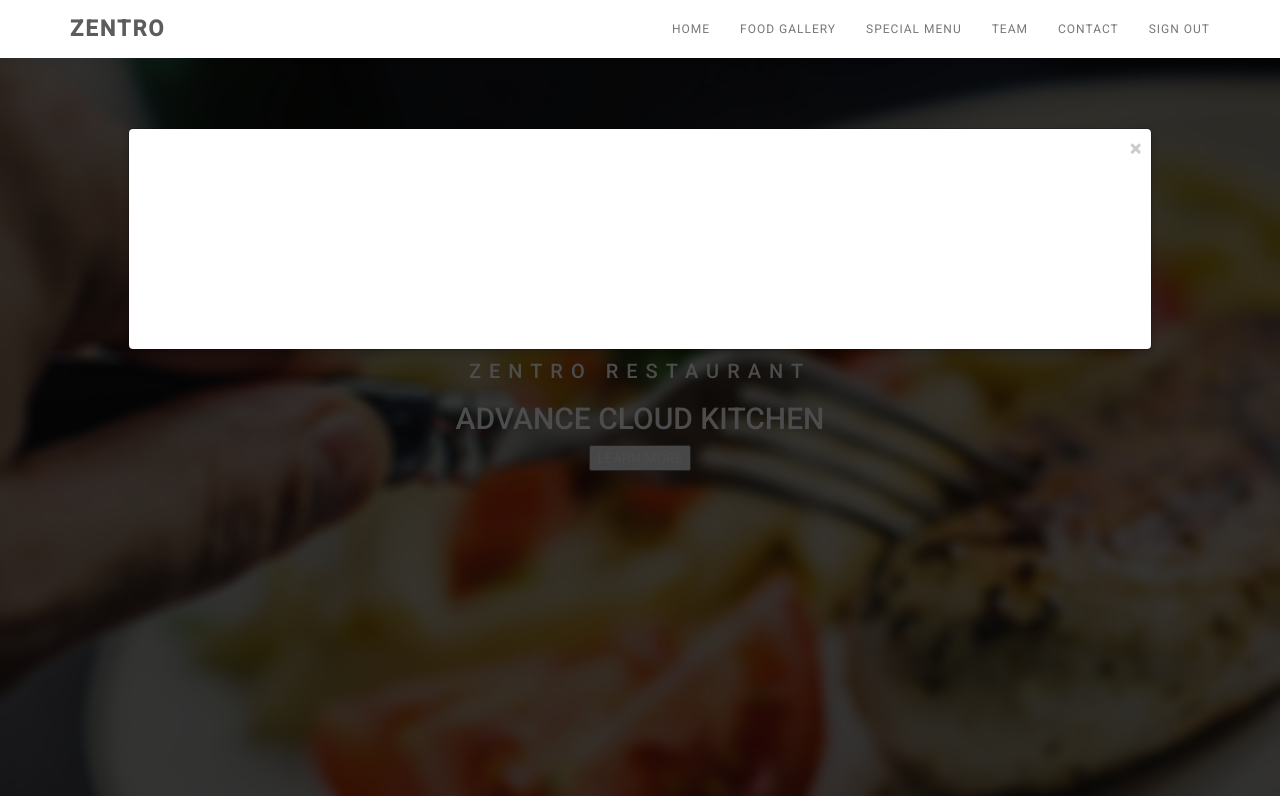
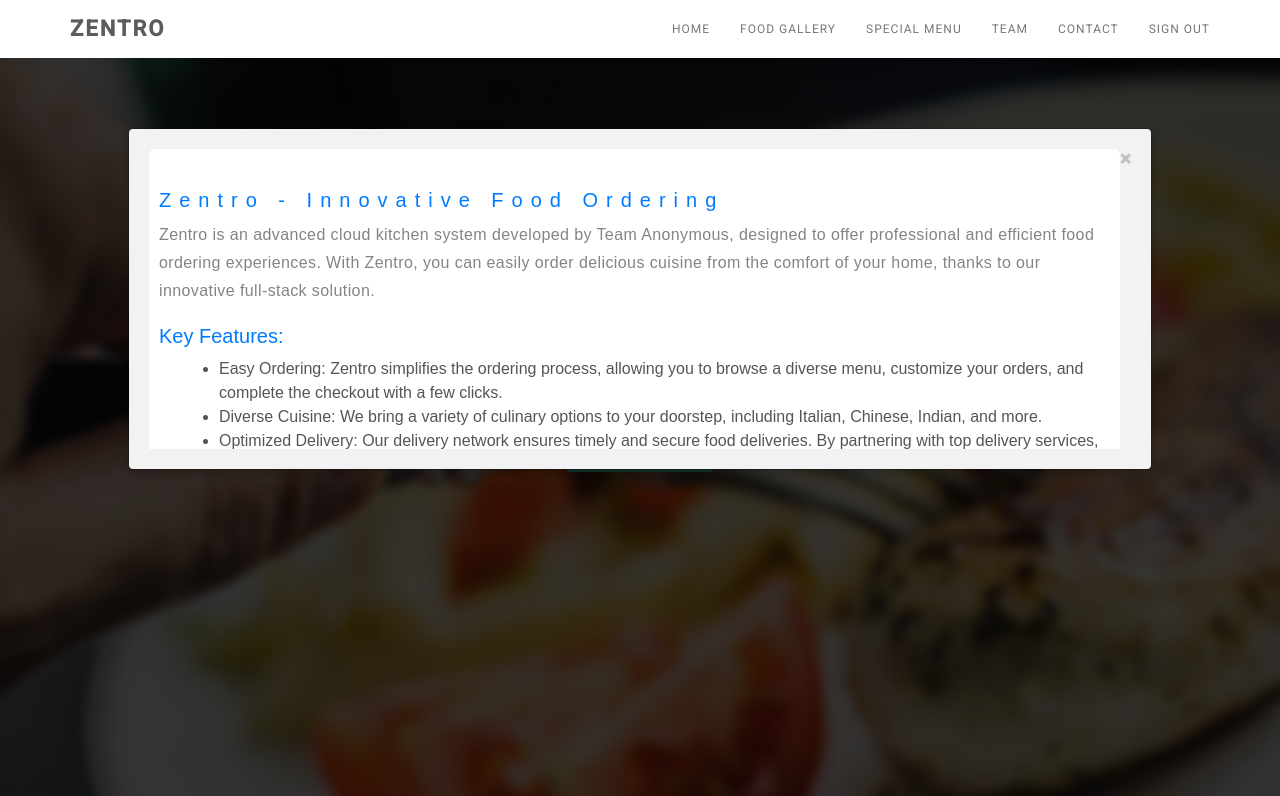
Before and after one commit to tushanafnan/Zentro, a plain HTML site: page stracture/dashboard.html in a window 1280 px wide. Both pictures are taken after a click on the button "LEARN MORE". Shown: the top 796 px of the page. Drawn offline with Linux system fonts and the light colour scheme.

Commit message:
Modal Complete

```diff
--- a/css/modal.css
+++ b/css/modal.css
@@ -1,3 +1,18 @@
+/* styles.css */
+
+#openModalButton {
+    background-color: #33ae95;
+    color: #fff;
+    padding: 10px 20px;
+    border: none;
+    cursor: pointer;
+    border-radius: 5px;
+}
+
+#openModalButton:hover {
+    background-color: #0056b3;
+}
+
 .modal {
     display: none;
     position: fixed;
@@ -11,7 +26,7 @@
 }
 
 .modal-content {
-    background-color: #fff;
+    background-color: #F2F2F2;
     margin: 10% auto;
     padding: 20px;
     width: 80%;
@@ -21,15 +36,35 @@
     position: relative;
 }
 
-.close {
-    position: absolute;
-    top: 0;
-    right: 0;
-    padding: 10px;
-    cursor: pointer;
+.modal-text-container {
+    max-height: 300px;
+    overflow: auto;
 }
 
-#modal-content {
-    max-height: 100%;
-    overflow-y: auto;
+.modal-text {
+    font-family: Arial, sans-serif;
+    font-size: 16px;
+    line-height: 1.5;
+    color: #333;
+    text-align: left;
+    padding: 10px;
+    background-color: #fff;
+    border-radius: 5px;
+    box-shadow: 0 2px 4px rgba(0, 0, 0, 0.2);
 }
+
+.modal-text h1 {
+    font-size: 24px;
+    color: #007BFF;
+}
+
+.modal-text h2 {
+    font-size: 20px;
+    color: #007BFF;
+}
+
+.modal-text ul {
+    list-style-type: disc;
+    margin-left: 20px;
+    color: #555;
+}
--- a/js/modal.js
+++ b/js/modal.js
@@ -1,14 +1,45 @@
+// JavaScript
+
+// Function to open the modal
+function openModal() {
+    const modal = document.getElementById("modal");
+    const modalText = document.getElementById("modalText");
+
+    modal.style.display = "block";
+
+    // The simplified and professional text with styles
+    modalText.innerHTML = `
+        <h1>Zentro - Innovative Food Ordering</h1>
+        <p>Zentro is an advanced cloud kitchen system developed by Team Anonymous, designed to offer professional and efficient food ordering experiences. With Zentro, you can easily order delicious cuisine from the comfort of your home, thanks to our innovative full-stack solution.</p>
+
+        <h2>Key Features:</h2>
+        <ul style="list-style-type: disc; margin-left: 20px; color: #555; font-size: 16px; line-height: 1.5;">
+    <li>Easy Ordering: Zentro simplifies the ordering process, allowing you to browse a diverse menu, customize your orders, and complete the checkout with a few clicks.</li>
+    <li>Diverse Cuisine: We bring a variety of culinary options to your doorstep, including Italian, Chinese, Indian, and more.</li>
+    <li>Optimized Delivery: Our delivery network ensures timely and secure food deliveries. By partnering with top delivery services, we guarantee that your food arrives hot and fresh, even during peak demand.</li>
+    <li>Virtual Food Brands: Zentro enables food entrepreneurs to create and launch virtual food brands within our ecosystem. This feature allows for culinary innovation and meets various market demands.</li>
+    <li>Advanced Kitchen Infrastructure: Our cloud kitchens are equipped with state-of-the-art culinary tools and technology, ensuring that food is prepared with the utmost care and quality.</li>
+    <li>User-Focused App: The Zentro app is designed with productivity in mind. Users can easily manage their orders, track deliveries, and access a loyalty program, all within a user-friendly interface.</li>
+    <li>Smart Recommendations: Our AI-driven recommendation engine suggests dishes based on your past orders and preferences, making decision-making easier and more efficient.</li>
+    <li>Real-Time Order Tracking: Zentro provides real-time order tracking so that users can keep an eye on their deliveries and plan their time effectively.</li>
+    <li>Payment Security: We prioritize the security of your financial information. Zentro supports multiple payment options, and all transactions are encrypted to ensure user data safety.</li>
+    <li>Customer Support: Our dedicated customer support team is available 24/7 to address any concerns or inquiries promptly.</li>
+</ul>
+
+
+        <p>In a fast-paced world, Zentro stands as a leader in the food industry, providing professional and productivity-driven solutions. Join us on this culinary journey and experience the future of food ordering. Taste the convenience with Zentro!</p>
+    `;
+}
+
+// Function to close the modal
+function closeModal() {
+    const modal = document.getElementById("modal");
+    modal.style.display = "none";
+}
+
+// Event listeners
 const openModalButton = document.getElementById("openModalButton");
-const modal = document.getElementById("modal");
-const closeModal = document.getElementById("closeModal");
-const modalContent = document.getElementById("modal-content");
+const closeModalButton = document.getElementById("closeModal");
 
-openModalButton.addEventListener("click", function() {
-    modal.style.display = "block";
-    // Add your sentences here
-    modalContent.innerHTML = "This is a sample sentence. ".repeat(50);
-});
-
-closeModal.addEventListener("click", function() {
-    modal.style.display = "none";
-});
+openModalButton.addEventListener("click", openModal);
+closeModalButton.addEventListener("click", closeModal);
--- a/stracture/dashboard.html
+++ b/stracture/dashboard.html
@@ -59,12 +59,14 @@
                 <div class="col-md-12 col-sm-12">
                     <h1>ZENTRO RESTAURANT</h1>
                     <h2>ADVANCE CLOUD KITCHEN</h2>
-                    <button id="openModalButton">LEARN MORE</button>
+                    <h4> <button id="openModalButton">LEARN MORE</button> </h4>
                     <div id="modal" class="modal">
                         <div class="modal-content">
                             <span class="close" id="closeModal">&times;</span>
-                            <div id="modal-content">
-                                <!-- Sentences will go here -->
+                            <div id="modalTextContainer" class="modal-text-container">
+                                <div id="modalText" class="modal-text">
+                                    <!-- Content will be inserted by JavaScript -->
+                                </div>
                             </div>
                         </div>
                     </div>
```
